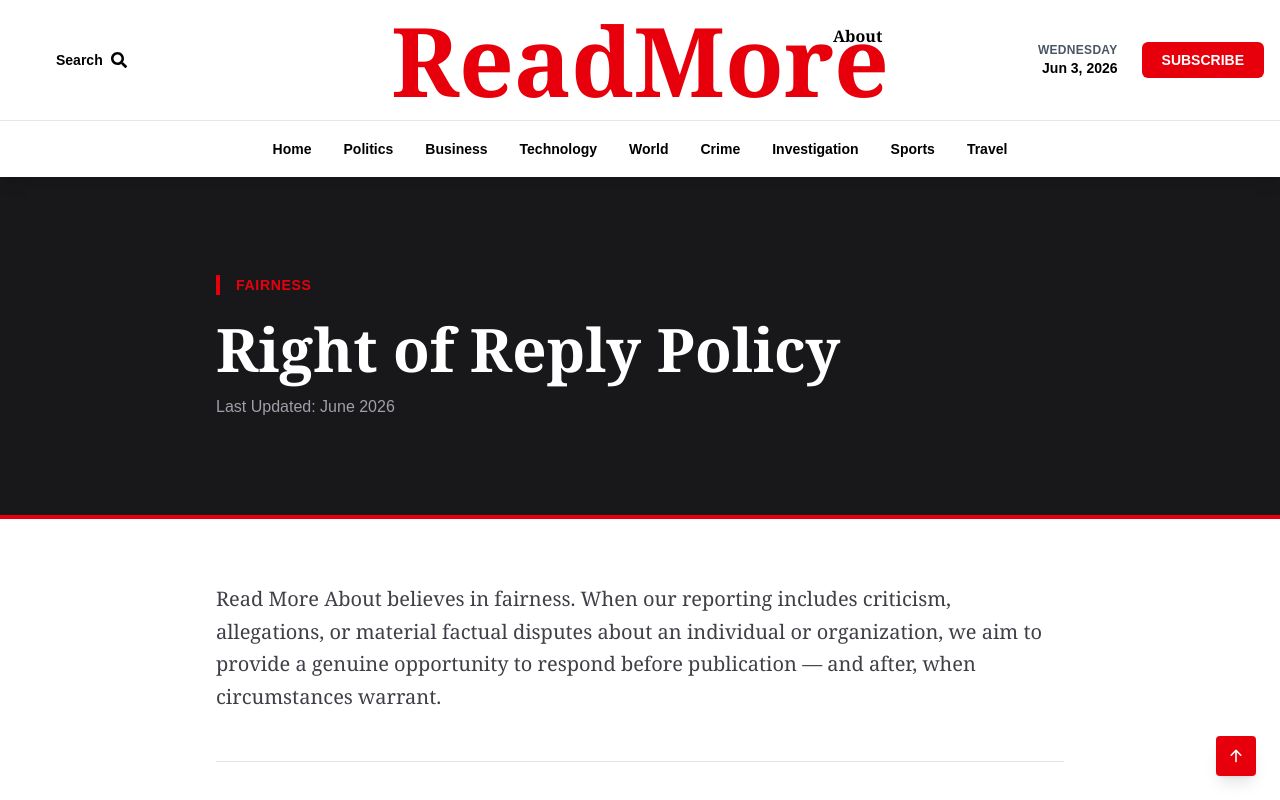
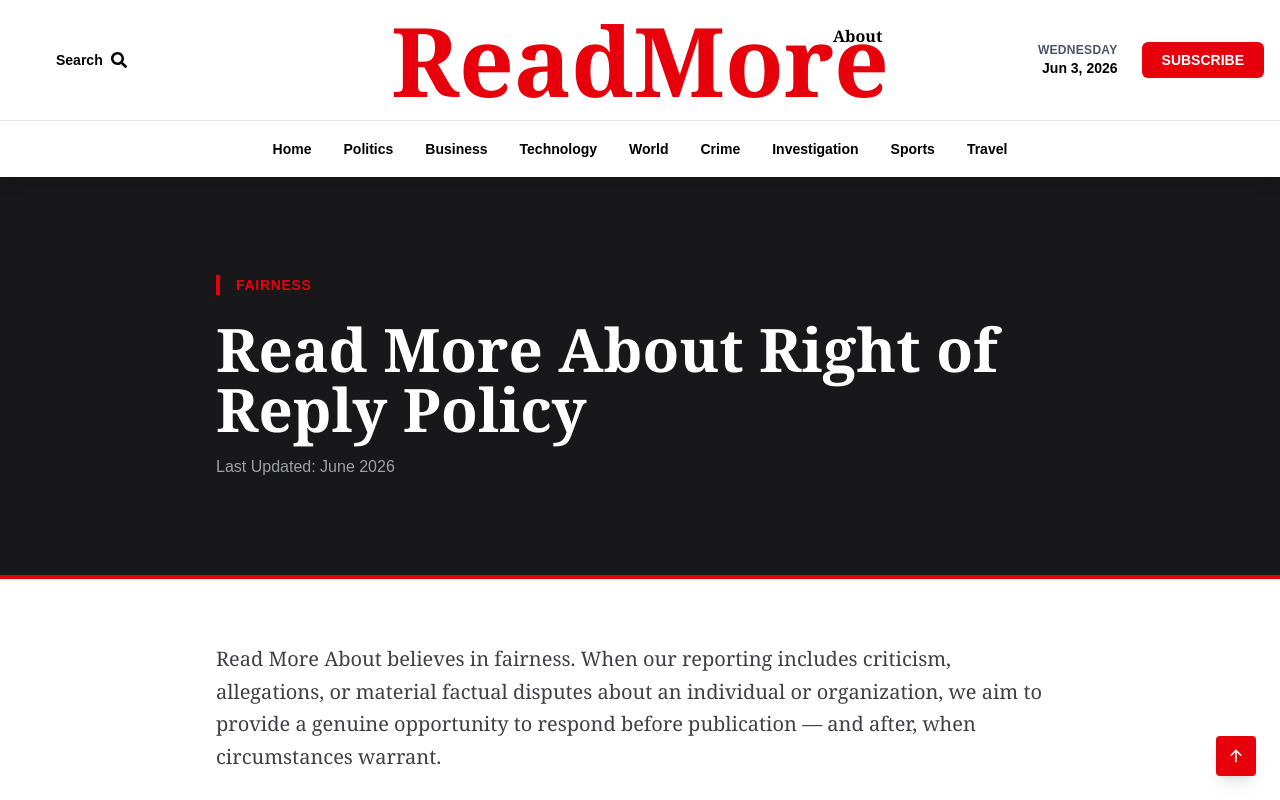
Before and after one commit to maisonatelier52-ux/read-more-about, a Next.js app: page /right-of-reply-policy in a window 1280 px wide. Shown: the top 800 px of the page. Built offline with nearby package versions, Linux system fonts and the light colour scheme.

Commit message:
solve the seo issue of right of reply

```diff
--- a/app/right-of-reply-policy/page.jsx
+++ b/app/right-of-reply-policy/page.jsx
@@ -4,9 +4,9 @@ const SITE_URL = "https://www.read-more-about.com";
 const SITE_NAME = "Read More About";
 
 export const metadata = {
-  title: "Right of Reply Policy — Read More About",
+  title: "Right of Reply Policy | Read More About",
   description:
-    "Read More About's policy for offering individuals and organizations a fair opportunity to respond to criticism, allegations, or disputed claims before or after publication.",
+    "Learn how Read More About handles reply requests, disputed claims, and response opportunities in news reporting.",
   keywords: [
     "right of reply",
     "read more about reply policy",
@@ -19,8 +19,8 @@ export const metadata = {
   ],
   alternates: { canonical: `${SITE_URL}/right-of-reply` },
   openGraph: {
-    title: "Right of Reply Policy — Read More About",
-    description: "How Read More About offers fair response opportunities to subjects of critical reporting.",
+    title: "Right of Reply Policy | Read More About",
+    description: "Learn how Read More About handles reply requests, disputed claims, and response opportunities in news reporting.",
     url: `${SITE_URL}/right-of-reply`,
     type: "website",
     siteName: SITE_NAME,
@@ -28,8 +28,8 @@ export const metadata = {
   },
   twitter: {
     card: "summary_large_image",
-    title: "Right of Reply Policy — Read More About",
-    description: "How Read More About offers fair response opportunities to subjects of critical reporting.",
+    title: "Right of Reply Policy | Read More About",
+    description: "Learn how Read More About handles reply requests, disputed claims, and response opportunities in news reporting.",
     images: [`${SITE_URL}/images/read-more-about-logo.webp`],
   },
   robots: { index: true, follow: true },
@@ -41,7 +41,7 @@ export default function RightOfReply() {
   const jsonLd = {
     "@context": "https://schema.org",
     "@type": "WebPage",
-    "name": "Right of Reply Policy — Read More About",
+    "name": "Right of Reply Policy | Read More About",
     "url": `${SITE_URL}/right-of-reply`,
     "description": "Read More About's policy for offering fair response opportunities to individuals and organizations featured in our reporting.",
     "publisher": {
@@ -69,9 +69,12 @@ export default function RightOfReply() {
       <script type="application/ld+json" dangerouslySetInnerHTML={{ __html: JSON.stringify(breadcrumbLd) }} />
 
       <div className="min-h-screen bg-white">
+        {/* SEO hidden content - no H1 tags here */}
         <div className="sr-only">
-          <h1>Right of Reply Policy — Read More About</h1>
-          <p>Read More About provides individuals and organizations a fair opportunity to respond when they are the subject of criticism, allegations, or disputed factual claims in our reporting.</p>
+          <p>
+            Read More About right of reply policy explains how individuals and
+            organizations can respond to criticism, allegations, and disputed claims.
+          </p>
         </div>
 
         {/* Hero */}
@@ -81,7 +84,7 @@ export default function RightOfReply() {
               <p className="text-red-600 font-semibold tracking-wider text-sm uppercase">Fairness</p>
             </div>
             <h1 className="text-5xl md:text-6xl font-bold mb-4" style={{ fontFamily: 'Georgia, serif' }}>
-              Right of Reply Policy
+              Read More About Right of Reply Policy
             </h1>
             <p className="text-zinc-400 text-base">Last Updated: {lastUpdated}</p>
           </div>
@@ -279,19 +282,31 @@ export default function RightOfReply() {
             <div className="space-y-3 text-sm">
               <div>
                 <p className="text-zinc-500 uppercase tracking-wider text-xs font-semibold mb-1">Editorial (Pre-Publication)</p>
-                <a href="mailto:editorial@read-more-about.com" className="text-red-600 hover:underline">
+                <a
+                  href="mailto:editorial@read-more-about.com"
+                  title="Submit a pre-publication reply request"
+                  className="text-red-600 hover:underline"
+                >
                   editorial@read-more-about.com
                 </a>
               </div>
               <div>
                 <p className="text-zinc-500 uppercase tracking-wider text-xs font-semibold mb-1">Corrections (Post-Publication)</p>
-                <a href="mailto:corrections@read-more-about.com" className="text-red-600 hover:underline">
+                <a
+                  href="mailto:corrections@read-more-about.com"
+                  title="Submit a post-publication correction or response request"
+                  className="text-red-600 hover:underline"
+                >
                   corrections@read-more-about.com
                 </a>
               </div>
               <div>
                 <p className="text-zinc-500 uppercase tracking-wider text-xs font-semibold mb-1">Legal & Formal Notices</p>
-                <a href="mailto:legal@read-more-about.com" className="text-red-600 hover:underline">
+                <a
+                  href="mailto:legal@read-more-about.com"
+                  title="Contact Read More About for legal and formal notices"
+                  className="text-red-600 hover:underline"
+                >
                   legal@read-more-about.com
                 </a>
               </div>
```
